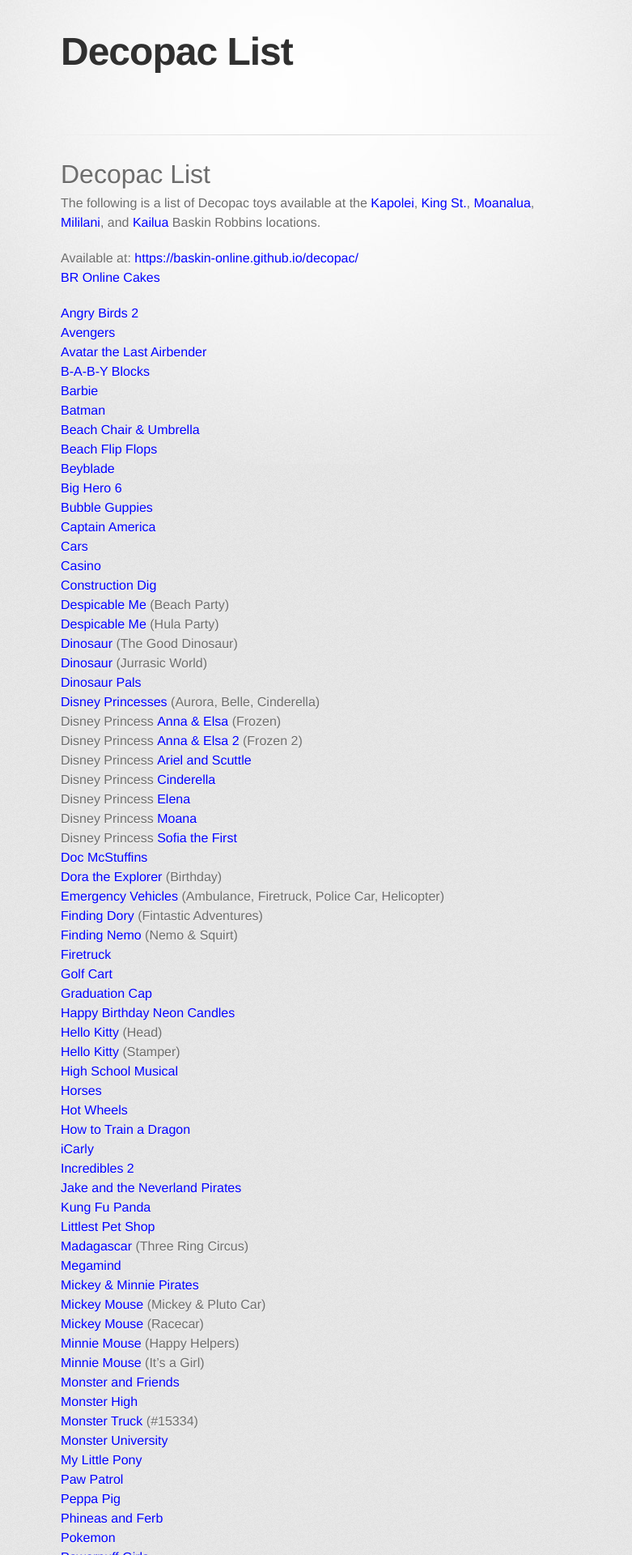
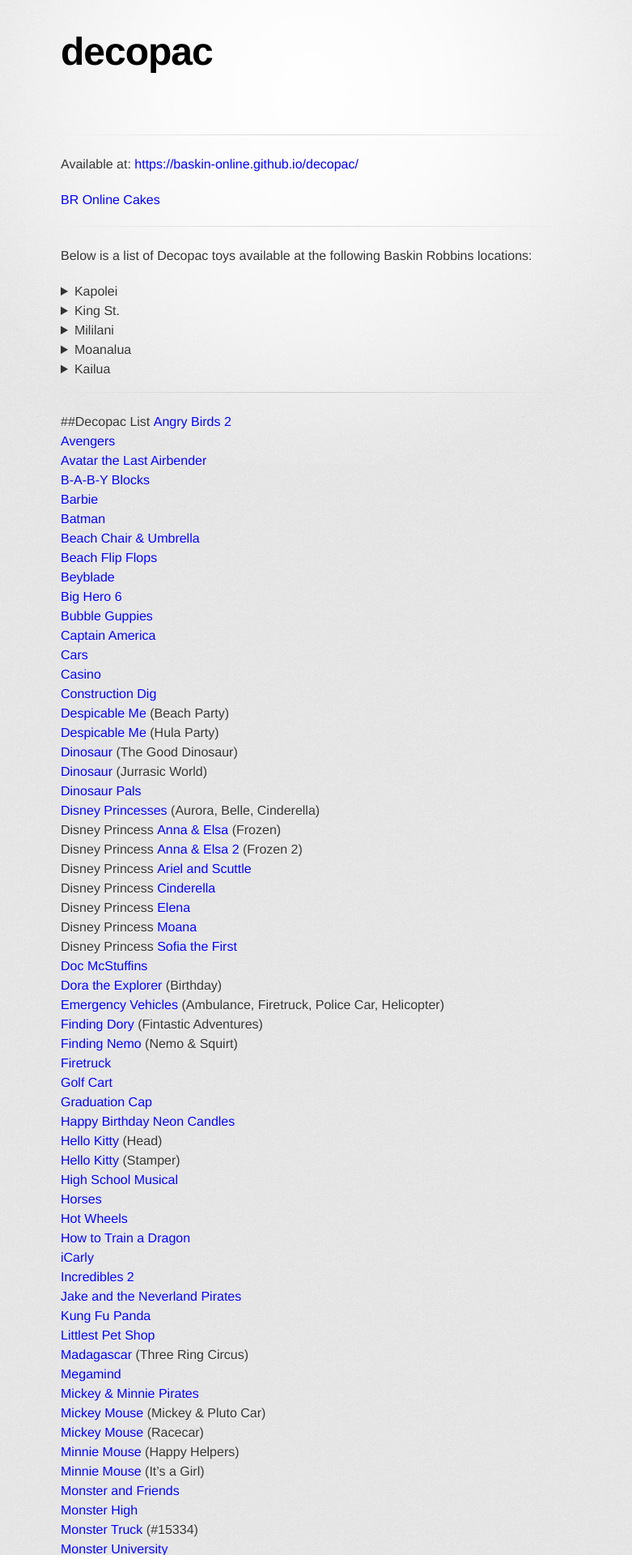
Before and after one commit to baskin-online/decopac, a Jekyll site: the page built from README.md, in a window 1280 px wide. Shown: the top 1920 px of the page at 81% size, without its empty margins (255-1036 px from the left). Built offline with Jekyll 4.4.1, drawn with Linux system fonts in a browser that asks for light colours; some web fonts are replaced; our own code applies the rules of GitHub Pages for plain Markdown files; the repository's description, which GitHub fills in, is left out.

Commit message:
Updated location info; css edits

```diff
--- a/README.md
+++ b/README.md
@@ -1,16 +1,46 @@
-# Decopac List
+Available at: [https://baskin-online.github.io/decopac/](https://baskin-online.github.io/decopac/)<br>
 
-The following is a list of Decopac toys available at the
-[Kapolei](https://order.baskinrobbins.com/categories/br-362036),
-[King St.](https://order.baskinrobbins.com/categories/br-362037),
-[Moanalua](https://order.baskinrobbins.com/categories/br-343836),
-[Mililani](https://order.baskinrobbins.com/categories/br-342350), and
-[Kailua](https://order.baskinrobbins.com/categories/br-348162)
-Baskin Robbins locations.
+[BR Online Cakes](https://order.baskinrobbins.com/menu/cakes-pies/generic) <br>
 
-Available at: [https://baskin-online.github.io/decopac/](https://baskin-online.github.io/decopac/)<br/>
-[BR Online Cakes](https://order.baskinrobbins.com/menu/cakes-pies/generic) <br/>
-
+***
+Below is a list of Decopac toys available at the following Baskin Robbins locations: <br>
+<details>
+<summary>Kapolei</summary>
+**Address**: 590 Farrington Hwy Unit 91, Kapolei, HI 96707<br>
+**Phone**: (808) 674-0131<br>
+**Hours**: Everyday 10 am - 10 pm<br>
+<!--**Store Number**: 363036<br>-->
+</details>
+<details>
+<summary>King St.</summary>
+**Address**: 1618 S King St, Honolulu, HI 96826<br>
+**Phone**: (808) 947-7300<br/>
+**Hours**: Everyday 10 am - 10 pm<br>
+<!--**Store Number**: 362037<br>-->
+</details>
+<details>
+<summary>Mililani</summary>
+**Address**: 95-1249 Meheula Pkwy, Mililani, HI 96789<br>
+**Phone**: (808) 623-9999<br>
+**Hours**: Everyday 11 am - 10 pm<br>
+<!--**Store Number**: 342350<br>-->
+</details>
+<details>
+<summary>Moanalua</summary>
+**Address**: 930 Valkenburgh St, Honolulu, HI 96818<br>
+**Phone**: (808) 421-0888<br>
+**Hours**: Everyday 11 am - 10 pm<br>
+<!--**Store Number**: 343836<br>-->
+</details>
+<details>
+<summary>Kailua</summary>
+**Address**: 108 Hekili St, Kailua, HI 96734<br>
+**Phone**: (808) 261-2770<br>
+**Hours**: Everyday 11 am - 10 pm<br>
+<!--**Store Number**: 348162<br>-->
+</details>
+***
+##Decopac List
 <!--[Angry Birds](images/angryBirdsLaunching.jpg)<br/>-->
 [Angry Birds 2](images/angryBirds2.jpg)<br/>
 [Avengers](images/avengers.jpg) <br/>
@@ -114,7 +144,7 @@
 [Unicorn](images/unicorn.jpg) (Sheet Cake)<br/>
 [Unicorn](images/unicorn-round.jpg) (Two-Tiered Round Cake)<br/>
 
-### Sports:
+### Sports
 [Baseball](images/baseball-field.jpg) (Field)<br/>
 [Baseball](images/basketball-magnet.jpg) (Magnet)<br/>
 [Basketball](images/basketball-court.jpg) (Court)<br/>
--- a/_sass/jekyll-theme-tactile.scss
+++ b/_sass/jekyll-theme-tactile.scss
@@ -54,7 +54,7 @@
   font-family: 'Helvetica Neue', Helvetica, Arial, serif;
   font-size: 1em;
   line-height: 1.5;
-  color: #6d6d6d;
+  color: #333333;
   text-shadow: 0 1px 0 rgba(255, 255, 255, 0.8);
   background: #e7e7e7 url(../images/body-bg.png) 0 0 repeat;
 }
@@ -63,7 +63,7 @@
   color: #0000ff;
 }
 a:hover {
-  color: #000099;
+  color: #ff00b3;
 }
 
 header {
@@ -75,7 +75,7 @@
   font-family: 'Chivo', 'Helvetica Neue', Helvetica, Arial, serif;
   font-size: 48px; font-weight: 900;
   line-height: 1.2;
-  color: #303030;
+  color: black;
   letter-spacing: -1px;
 }
 
@@ -258,7 +258,7 @@
   margin-bottom: 8px;
   font-size: 18px;
   font-weight: bold;
-  color: #d5000d;
+  color: #303030;
 }
 
 h4 {
```
